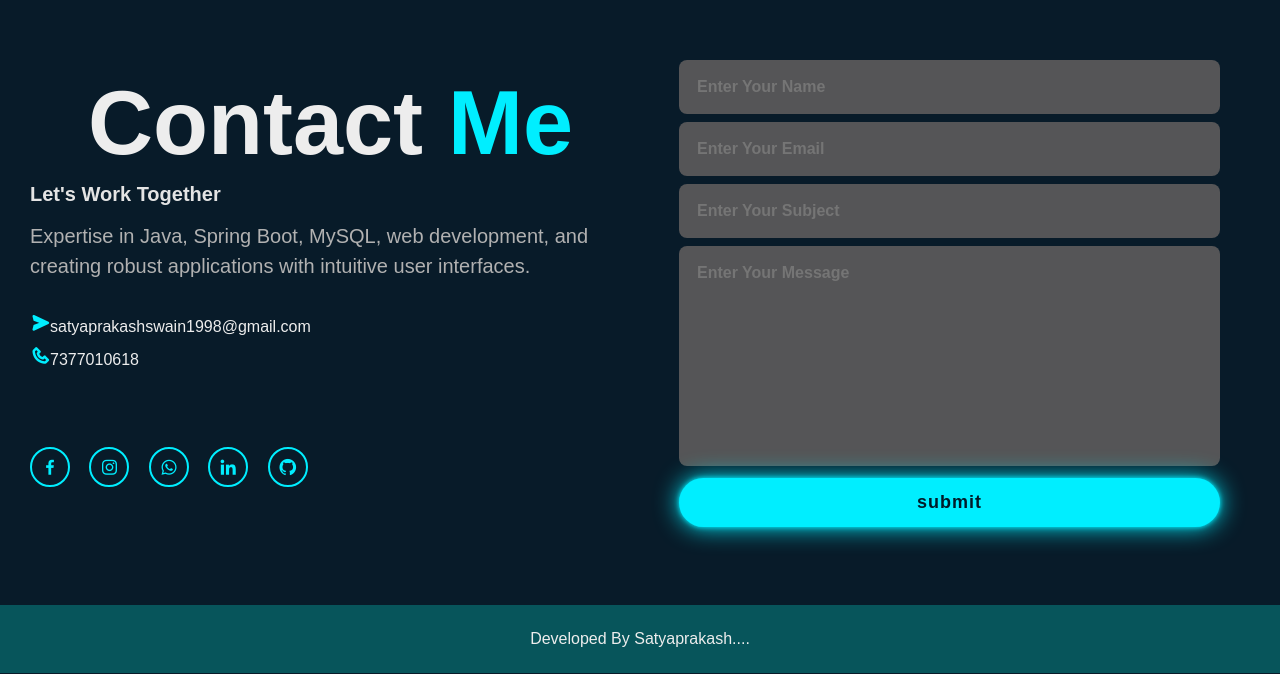
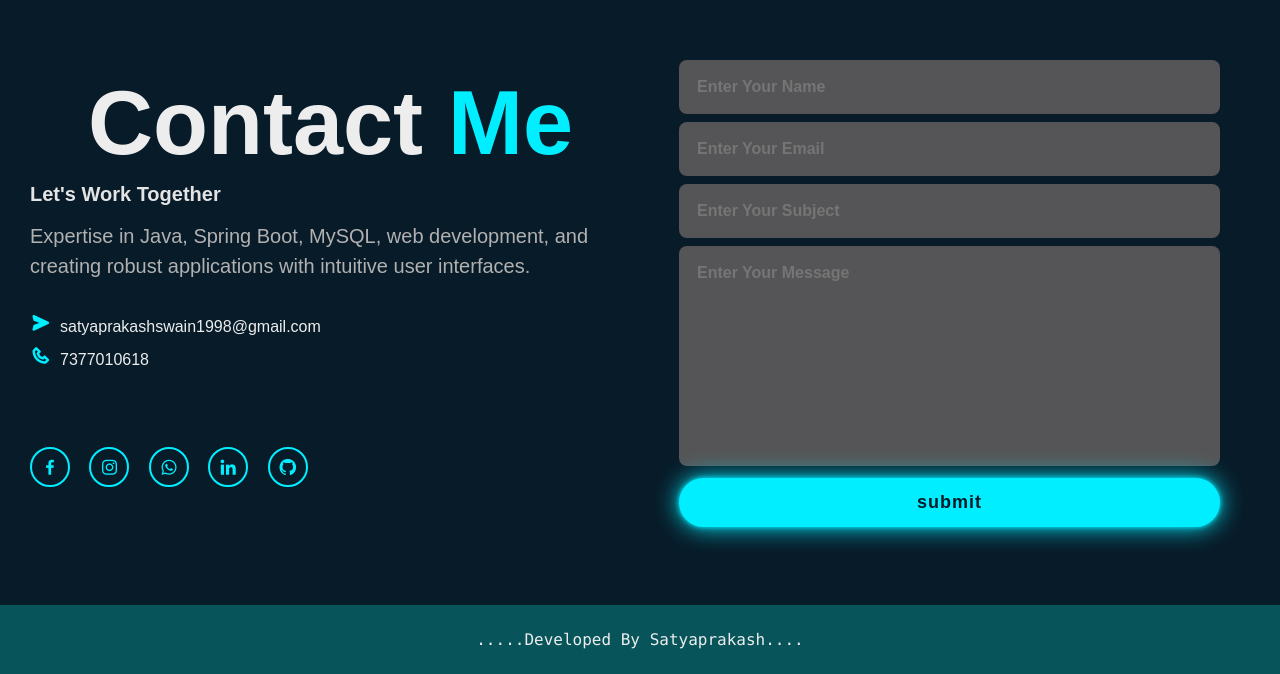
Before and after one commit to SATYAPRAKASHSWAIN/my-portfolio, a plain HTML site: page index.html in a window 1280 px wide. Shown: the part 4556-5230 px from the top of the page. Drawn offline with nearby package versions, Linux system fonts and the light colour scheme.

Commit message:
sixxx commit

```diff
--- a/index.html
+++ b/index.html
@@ -307,8 +307,13 @@
           robust applications with intuitive user interfaces.
         </p>
         <div class="contact-list">
-          <li><i class="bx bxs-send"></i>satyaprakashswain1998@gmail.com</li>
-          <li><i class="bx bx-phone"></i>7377010618</li>
+          <li>
+            <i class="bx bxs-send" style="margin-right: 10px"></i
+            >satyaprakashswain1998@gmail.com
+          </li>
+          <li>
+            <i class="bx bx-phone" style="margin-right: 10px"></i>7377010618
+          </li>
         </div>
         <div class="contact-icons">
           <a href="https://www.facebook.com/chiku.chiku.3114935/" style="--i: 7"
@@ -366,7 +371,7 @@
       </div>
     </section>
     <div class="last-text">
-      <p>Developed By Satyaprakash....</p>
+      <p>.....Developed By Satyaprakash....</p>
     </div>
     <a href="#" class="top"><i class="bx bx-up-arrow-alt"></i></a>
 
--- a/style.css
+++ b/style.css
@@ -666,6 +666,7 @@ form textarea {
   background: rgb(7, 85, 91);
   font-weight: 300;
   margin-top: 70px;
+  font-family: "Lucida Console", "Courier New", monospace;
 }
 .top {
   position: fixed;
```
